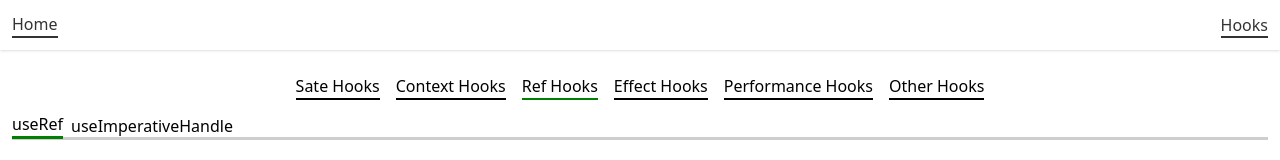
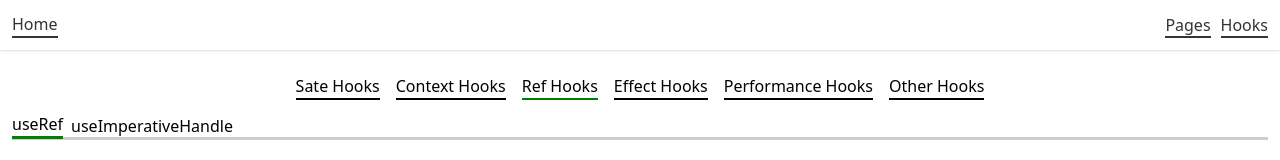
Before and after one commit to tareqnmd/next-basic, a Next.js app: page /default-hooks/ref-hooks in a window 1280 px wide. Shown: the top 160 px of the page. Built offline with nearby package versions, Linux system fonts and the light colour scheme.

Commit message:
nv pages

```diff
--- a/components/Navbar/Index.tsx
+++ b/components/Navbar/Index.tsx
@@ -7,9 +7,10 @@ const NavStyle = styled.header`
 
 export default function Index() {
 	return (
-		<NavStyle className="flex justify-between items-center w-100 shadow p-3 gap-4 link-area">
+		<NavStyle className="justify-between shadow link-area">
 			<Link href="/">Home</Link>
 			<nav>
+				<Link href="/page-types">Pages</Link>
 				<Link href="/default-hooks">Hooks</Link>
 			</nav>
 		</NavStyle>
--- a/components/default-hooks/StateNavbar.tsx
+++ b/components/default-hooks/StateNavbar.tsx
@@ -6,7 +6,7 @@ export default function StateNavbar() {
 	const currentRoute = router.pathname;
 
 	return (
-		<nav className="flex justify-center items-center w-100 p-3 gap-4 link-area">
+		<nav className="justify-center link-area">
 			<Link
 				className={currentRoute === '/default-hooks/state-hooks' ? 'link-active' : ''}
 				href="/default-hooks/state-hooks"
--- a/styles/globals.scss
+++ b/styles/globals.scss
@@ -23,11 +23,20 @@
 
 // navigation links
 .link-area {
+	@apply flex items-center w-full p-3 gap-4;
 	a {
 		border-bottom: 2px solid;
 	}
 	.link-active {
 		border-color: green;
+	}
+	nav {
+		a {
+			margin-right: 10px;
+			&:last-child {
+				margin-right: 0;
+			}
+		}
 	}
 }
 // button area
```
